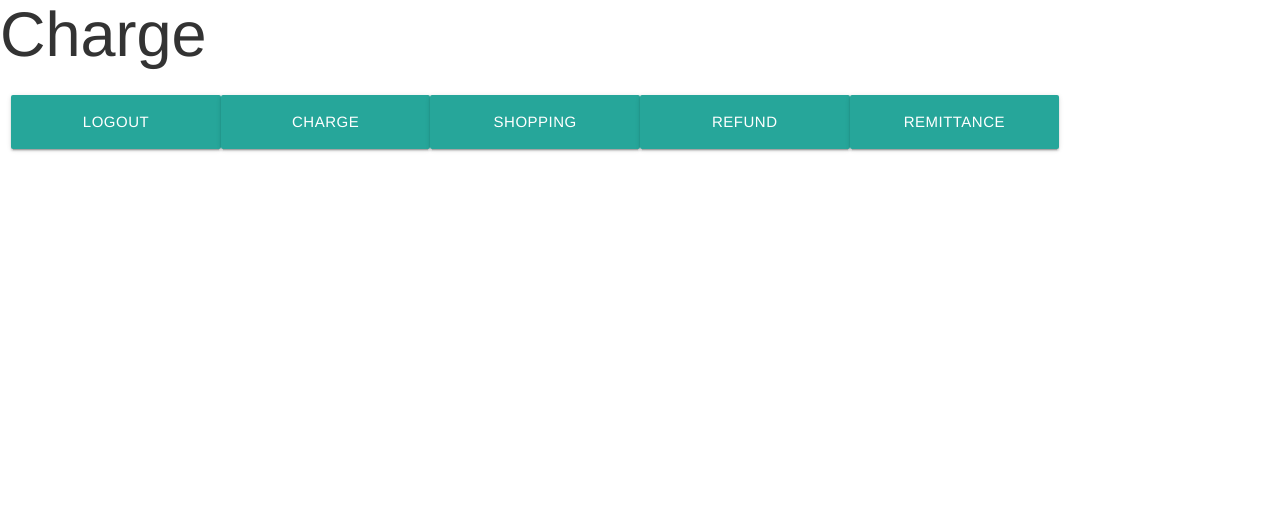
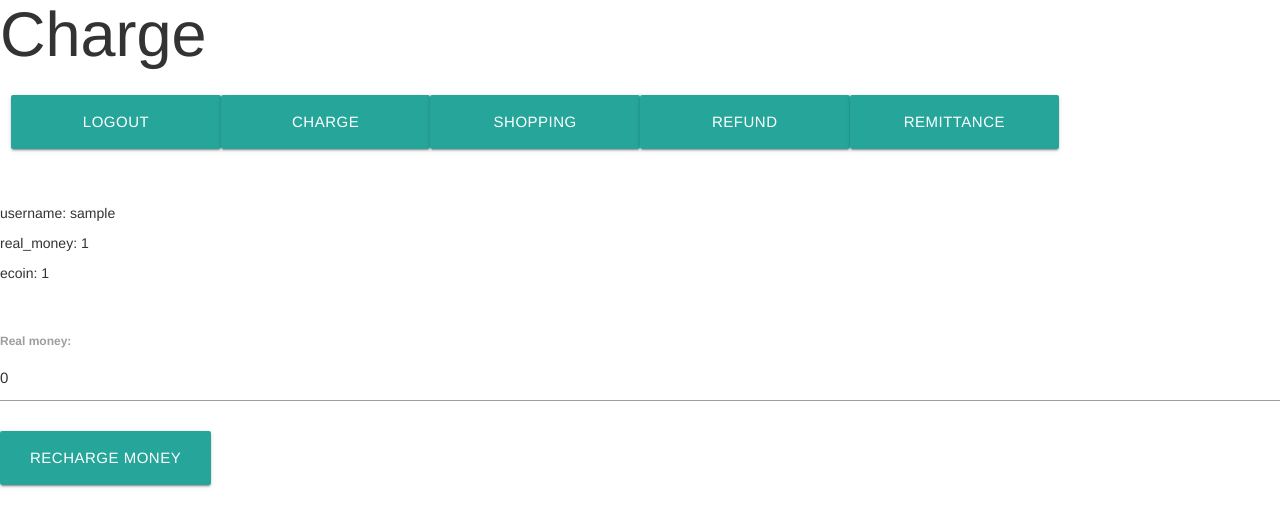
Before and after one commit to EminentStar/e-coin, a Django app: page /charge/ in a window 1280 px wide. Shown: the part 198-725 px from the top of the page. Run offline with Django 3.2, Linux system fonts and the light colour scheme; a user stored in the database is signed in; tables that the repository leaves empty hold one stand-in row (values such as "Sample post"); some libraries are stand-ins or nearby versions.

Commit message:
Impement the function recharging real money(Won)

```diff
--- a/e-coin-jkpark/ecoin/forms.py
+++ b/e-coin-jkpark/ecoin/forms.py
@@ -4,6 +4,9 @@ from django.utils.translation import gettext as _
 from django.contrib.auth.models import User
 from django.contrib.auth.forms import UserCreationForm, AuthenticationForm
 from django import forms
+
+from .models import CoinAccount
+
 
 class UserCreationForm(UserCreationForm):
     email = EmailField(label=_("Email address"), required=True,
@@ -24,3 +27,19 @@ class UserCreationForm(UserCreationForm):
 class LoginForm(AuthenticationForm):
     username = forms.CharField(max_length=254)
     password = forms.CharField(label=_("Password"), widget=forms.PasswordInput)
+
+
+class RechargeRealMoneyForm(forms.ModelForm):
+    class Meta:
+        model = CoinAccount
+        fields = ("real_money",)
+
+    def save(self, username, commit=True):
+        user = User.objects.get(username=username)
+        coin_account = CoinAccount.objects.get(username=user)
+        coin_account.real_money += self.cleaned_data["real_money"]
+
+        if commit:
+            coin_account.save()
+
+        return coin_account
--- a/e-coin-jkpark/ecoin/templates/ecoin/charge.html
+++ b/e-coin-jkpark/ecoin/templates/ecoin/charge.html
@@ -27,4 +27,19 @@
         </form>
     </div>
     <br>
+
+    <div class="row">
+        <p>username: {{username}}</p>
+        <p>real_money: {{coin_account.real_money}}</p>
+        <p>ecoin: {{coin_account.ecoin}}</p>
+    </div>
+    <br>
+
+    <form id="recharge" method="post" action="{% url 'charge' %}">
+	{% csrf_token %}
+	{{money_form.as_p}}
+        <button class="btn waves-effect waves-light btn-large col s2" type="submit">
+           RECHARGE MONEY
+        </button>
+    </form>
 {% endblock content %}
--- a/e-coin-jkpark/ecoin/views.py
+++ b/e-coin-jkpark/ecoin/views.py
@@ -7,7 +7,7 @@ from django.template import RequestContext
 from django.contrib import messages
 from django.db import transaction
 
-from .forms import UserCreationForm, LoginForm
+from .forms import UserCreationForm, LoginForm, RechargeRealMoneyForm
 from .models import User, CoinAccount
 
 
@@ -80,8 +80,25 @@ def main(request):
 
 @login_required(login_url=LOGIN_URI_PATH)
 def charge(request):
-    rendered_values = {}
-    return render(request, 'ecoin/charge.html', rendered_values)
+    current_user = User.objects.get(username=request.user)
+    coin_account = CoinAccount.objects.get(username=current_user)
+
+    rendered_values = {'coin_account': coin_account, 'username': request.user}
+    if request.method == 'GET':
+        recharge_real_money_form = RechargeRealMoneyForm()
+        rendered_values['money_form'] = recharge_real_money_form
+
+        return render(request, 'ecoin/charge.html', rendered_values)
+    elif request.method == 'POST':
+        recharge_real_money_form = RechargeRealMoneyForm(request.POST)
+        if recharge_real_money_form.is_valid():
+            print('Valid!')
+            real_money = recharge_real_money_form.cleaned_data.get('real_money')
+            recharge_real_money_form.save(request.user)
+        else:
+            print('Not valid!')
+
+        return redirect('charge')
 
 @login_required(login_url=LOGIN_URI_PATH)
 def go_shopping(request):
```
